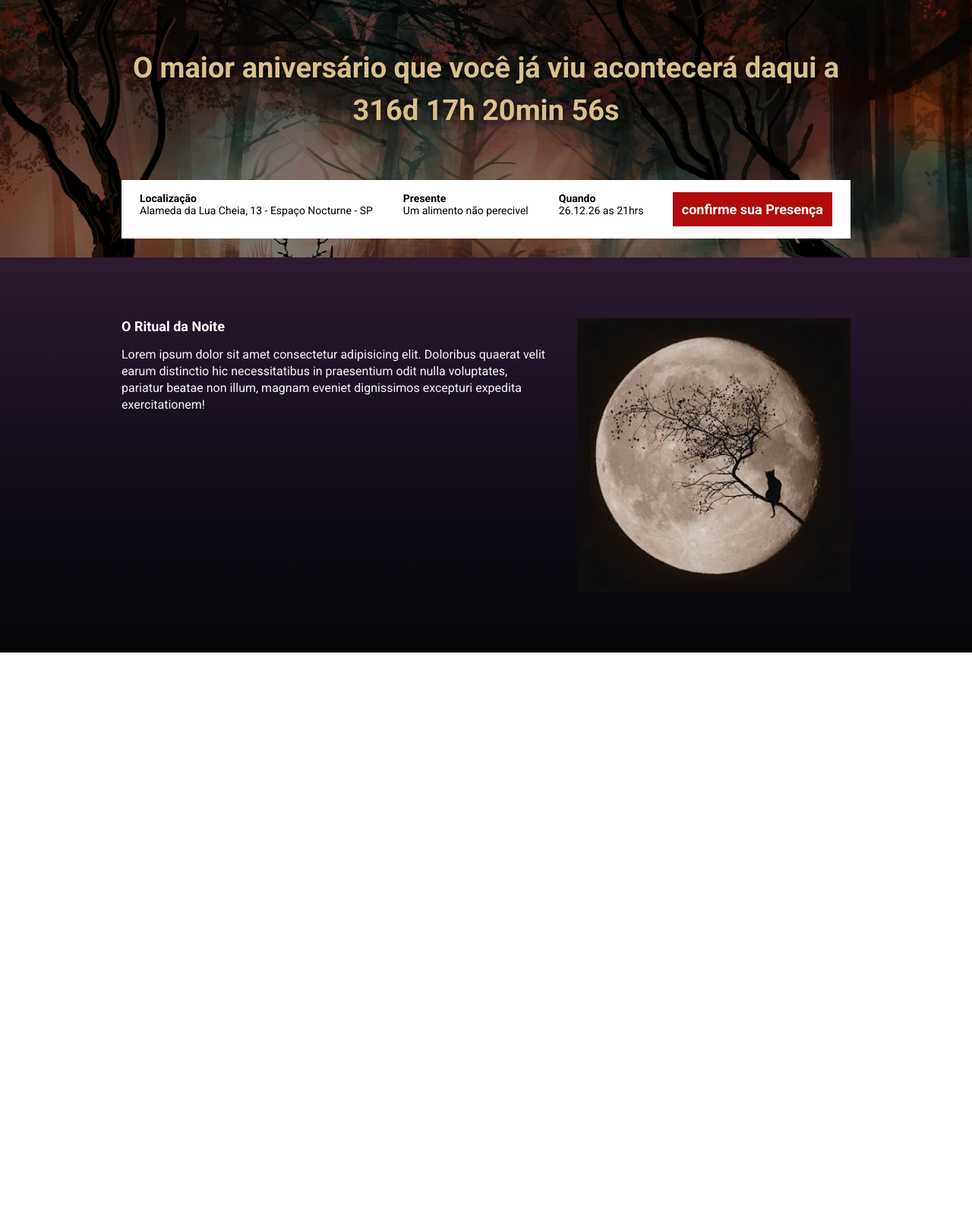
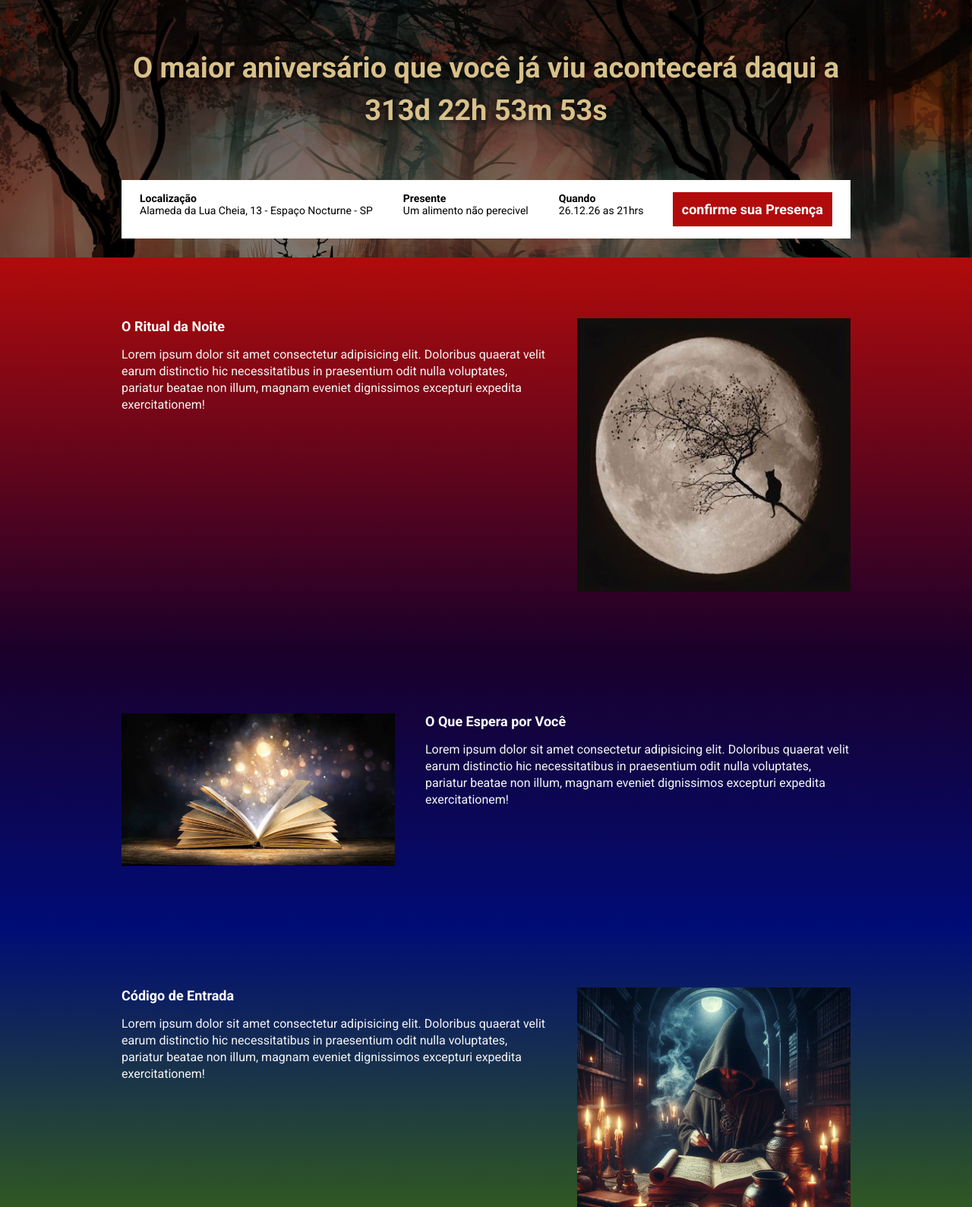
Before and after one commit to Uillian-Freitas/data-aniversario-evento, a website built with Parcel: page src/index.html in a window 1280 px wide. Shown: the part 211-1800 px from the top of the page at 76% size. Before the commit the page ends 1070 px from the top, so only its background shows below. Built offline with nearby package versions, Linux system fonts and the light colour scheme.

Commit message:
projeto aniversario pronto

```diff
--- a/src/index.html
+++ b/src/index.html
@@ -5,14 +5,14 @@
     <meta name="viewport" content="width=device-width, initial-scale=1.0">
     <title>Aniversário</title>
     <link href="https://fonts.googleapis.com/css2?family=Roboto:wght@400;700&display=swap" rel="stylesheet">
-
+    <link rel="stylesheet" href="https://unpkg.com/aos@next/dist/aos.css" />
 </head>
 <body>
     <header class="hero">
 
         <div class="container">
             <img class="hero__logo" src="./images/logo1.png" alt="aniversario">
-            <p class="hero__text">O maior aniversário que você já viu acontecerá daqui a 316d 17h 20min 56s</p>
+            <p class="hero__text">O maior aniversário que você já viu acontecerá daqui a <span id="contador"></span></p>
         <div class="infos-bar">
             <ul class="infos-bar__infos">
                 <li class="infos-bar__infos__item">
@@ -38,8 +38,8 @@
 
     </header>
 
-    <section class="event">
-        <div class="container">
+    <section class="event event--ritual" >
+        <div class="container" data-aos="fade-right">
             <div class="event__details">
                 <h2 class="event__details__title">O Ritual da Noite</h2>
                 <p class="event__details__description">Lorem ipsum dolor sit amet consectetur adipisicing elit. Doloribus quaerat velit earum distinctio hic necessitatibus in praesentium odit nulla voluptates, pariatur beatae non illum, magnam eveniet dignissimos excepturi expedita exercitationem!</p>
@@ -47,7 +47,35 @@
             <img class="event__image" src="./images/cat and the moon.jpg" alt="">
         </div>
     </section>
+    <section class="event event--espera event--image-left" >
+        <div class="container" data-aos="fade-left">
+            <div class="event__details">
+                <h2 class="event__details__title">O Que Espera por Você</h2>
+                <p class="event__details__description">Lorem ipsum dolor sit amet consectetur adipisicing elit. Doloribus quaerat velit earum distinctio hic necessitatibus in praesentium odit nulla voluptates, pariatur beatae non illum, magnam eveniet dignissimos excepturi expedita exercitationem!</p>
+            </div>
+            <img class="event__image" src="./images/istockphoto-1411701868-612x612.jpg" alt="">
+        </div>
+    </section>
+    <section class="event event--entrada" >
+        <div class="container" data-aos="fade-right">
+            <div class="event__details">
+                <h2 class="event__details__title">Código de Entrada</h2>
+                <p class="event__details__description">Lorem ipsum dolor sit amet consectetur adipisicing elit. Doloribus quaerat velit earum distinctio hic necessitatibus in praesentium odit nulla voluptates, pariatur beatae non illum, magnam eveniet dignissimos excepturi expedita exercitationem!</p>
+            </div>
+            <img class="event__image" src="./images/Feiticaria-na-Biblia-d.jpg" alt="">
+        </div>
+    </section>
+    <section class="event event--contagem event--image-left" >
+        <div class="container" data-aos="fade-left">
+            <div class="event__details">
+                <h2 class="event__details__title">A Contagem se Aproxima</h2>
+                <p class="event__details__description">Lorem ipsum dolor sit amet consectetur adipisicing elit. Doloribus quaerat velit earum distinctio hic necessitatibus in praesentium odit nulla voluptates, pariatur beatae non illum, magnam eveniet dignissimos excepturi expedita exercitationem!</p>
+            </div>
+            <img class="event__image" src="./images/abracadabra_2.jpg" alt="">
+        </div>
+    </section>
+    <script src="https://unpkg.com/aos@next/dist/aos.js"></script>
+    <script type="module" src="./scripts/main.js"></script>
 
-    <script type="module" src="./scripts/main.js"></script>
 </body>
 </html>
--- a/src/scripts/main.js
+++ b/src/scripts/main.js
@@ -1,3 +1,31 @@
 import '../styles/main.scss';
 
-console.log("ola mundo");
+AOS.init();
+
+const dataDoEvento = new Date("Dec 26, 2026 21:00:00");
+const timeStampDoEvento = dataDoEvento.getTime();
+
+const contaAsHoras = setInterval(function (){
+const agora = new Date();
+const timeStampAtual = agora.getTime();
+
+const distanciaAteOEvento = timeStampDoEvento - timeStampAtual;
+
+const diasEmMs = 1000 * 60 * 60 *24;
+const horaEmMs = 1000 * 60 * 60;
+const minutosEmMs = 1000 * 60;
+
+const dias = Math.floor(distanciaAteOEvento / diasEmMs);
+const horas = Math.floor((distanciaAteOEvento % diasEmMs) / horaEmMs);
+const minutos = Math.floor((distanciaAteOEvento % horaEmMs) / minutosEmMs);
+const segundos = Math.floor((distanciaAteOEvento % minutosEmMs) / 1000);
+
+document.getElementById("contador").innerHTML = `${dias}d ${horas}h ${minutos}m ${segundos}s`;
+
+if(distanciaAteOEvento < 0){
+    clearInterval(contaAsHoras);
+    document.getElementById('contador').innerHTML = 'O feitiço Acabou!'
+}
+
+
+}, 1000);
--- a/src/styles/_hero.scss
+++ b/src/styles/_hero.scss
@@ -1,3 +1,5 @@
+@use '../styles/components/variables';
+
 .hero{
     padding-top: 8px;
     padding-bottom: 25px;
--- a/src/styles/components/_buttons.scss
+++ b/src/styles/components/_buttons.scss
@@ -1,3 +1,5 @@
+@use '../components/variables' as v;
+
 .button{
     padding: 12px;
     font-size: 18px;
@@ -7,8 +9,8 @@
     white-space: nowrap;
 
     &--primary{
-        color: #fff;
-        background-color:rgb(177, 11, 11);
+        color: v.$textTitle;
+        background-color: v.$red;
     }
 
     @media (max-width: 640px){
--- a/src/styles/components/_event.scss
+++ b/src/styles/components/_event.scss
@@ -1,10 +1,32 @@
+@use '../components/variables' as v;
+
 .event{
     padding: 80px 0;
-    background-image: linear-gradient(180deg, #2d1b2f 0%, #1f1326 25%, #140d1a 50%, #0c0a12 75%, #050507 100%);
+
+
+    &--ritual{
+    background-image: linear-gradient(v.$red, v.$purple);
+    }
+    &--espera{
+    background-image: linear-gradient(v.$purple, v.$blue);
+    }
+    &--entrada{
+    background-image: linear-gradient(v.$blue, v.$green);
+    }
+    &--contagem{
+    background-image: linear-gradient(v.$green, v.$blue);
+    }
+
+    &--image-left{
+        .container{
+            flex-direction: row-reverse;
+        }
+    }
 
 
     .container{
         display: flex;
+        gap: 40px;
     }
 
     &__image{
@@ -12,17 +34,17 @@
     }
 
     &__details{
-        margin-right: 40px;
+
         &__title{
             font-size: 18px;
             font-weight: bold;
             margin-bottom: 16px;
-            color: #fff;
+            color: v.$textTitle;
         }
 
         &__description{
             line-height: 22px;
-            color: #f5f5f5;
+            color: v.$textColor;
         }
     }
 
--- a/src/styles/components/_infos_bar.scss
+++ b/src/styles/components/_infos_bar.scss
@@ -1,3 +1,5 @@
+@use '../components/variables' as v;
+
 .infos-bar{
     padding: 16px 24px;
     background-color: #fff;
--- /dev/null
+++ b/src/styles/components/_variables.scss
@@ -0,0 +1,8 @@
+
+$textColor:#f5f5f5;
+$textTitle:#fff;
+
+$red: #b10b0b;
+$purple: #1a002a;
+$blue: #000c76;
+$green: #437600
--- a/src/styles/main.scss
+++ b/src/styles/main.scss
@@ -2,6 +2,7 @@
 @use 'components/infos_bar';
 @use 'components/buttons';
 @use 'components/event';
+@use '../styles/components/variables' as v;
 
 *{
     padding: 0;
```
Also changed, not shown: src/images/Feiticaria-na-Biblia-d.jpg (added), src/images/istockphoto-1411701868-612x612.jpg (added), 1 other file.
